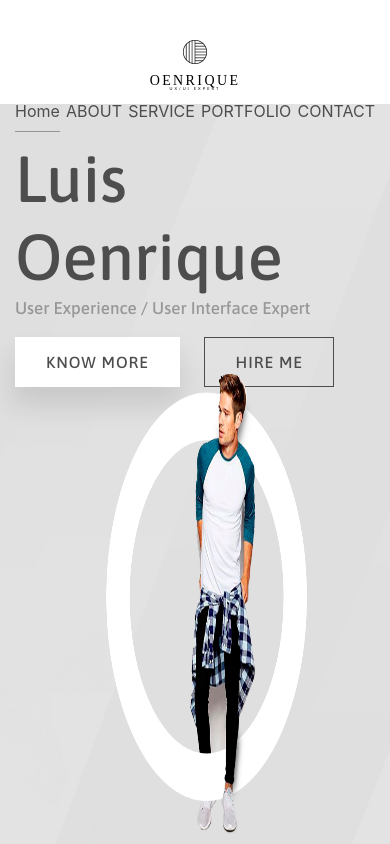
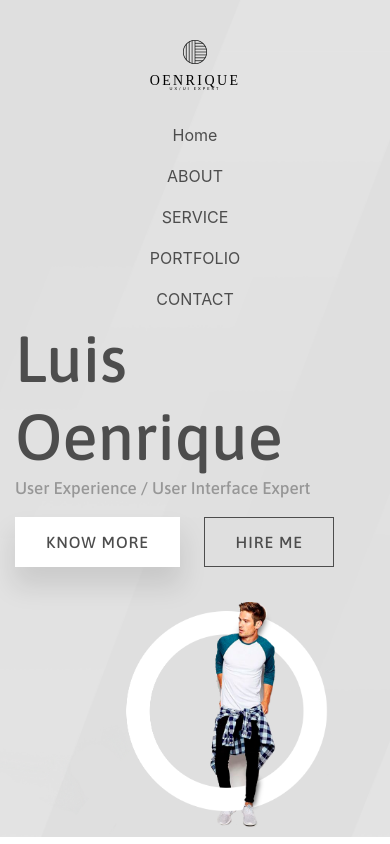
Before and after one commit to JudgementHC/Luis-Oenrique, a plain HTML site: page index.html in a window 390 px wide. Shown: the top 844 px of the page. Drawn offline with Linux system fonts and the light colour scheme; files whose address does not match are found by name.

Commit message:
Mobile adaptive has started Added new color in _colors.sass Header section has changed to adaptive

```diff
--- a/css/main.css
+++ b/css/main.css
@@ -251,11 +251,19 @@ body {
 .header {
   margin-bottom: 6.8125rem;
   background: url("../img/header/bg_element_.png") 70% 100% no-repeat;
+  background-color: #DFDFDF;
 }
 
-.header-nav {
-  height: 0;
-  margin-bottom: 6.25rem;
+@media (max-width: 768px) {
+  .header {
+    background-size: cover;
+  }
+}
+
+@media (max-width: 768px) {
+  .header-nav {
+    height: 50%;
+  }
 }
 
 .header a {
@@ -307,6 +315,13 @@ body {
   background-color: rgba(77,77,77,0.5);
 }
 
+@media (max-width: 768px) {
+  .header .active_link::after {
+    -webkit-transform: scale(0);
+    transform: scale(0);
+  }
+}
+
 .header-link {
   margin-bottom: 10.9375rem;
 }
@@ -351,8 +366,20 @@ body {
 .header-menu_img img {
   width: 100%;
   height: 30rem;
-  -webkit-transform: translateX(-60px);
-  transform: translateX(-60px);
+  -webkit-transform: translateX(-3.75rem);
+  transform: translateX(-3.75rem);
+}
+
+@media (max-width: 768px) {
+  .header-menu_img img {
+    height: 100%;
+    -webkit-transform: translateX(-2.5rem);
+    transform: translateX(-2.5rem);
+  }
+}
+
+.header-menu_txt {
+  margin-bottom: 3rem;
 }
 .my-skills {
   padding-bottom: 7.9375rem;
--- a/index.html
+++ b/index.html
@@ -35,7 +35,7 @@
 			<div class="container">
 				<div class="header-nav">
 					<div class="row justify-content-between">
-						<div class="col-md-2 text-center">
+						<div class="col-md-2 text-center mb-3">
 							<a href="#">
 								<div class="link">
 									<img src="img/header/Vector_Smart_Object.png" alt="header logo">
@@ -45,21 +45,21 @@
 							</a>
 						</div>
 						<!-- /.col-md-4 -->
-						<div class="col-md-5 d-flex justify-content-between header-link">
-							<a class="active_link" href="#">Home</a>
-							<a href="#">ABOUT</a>
-							<a href="#">SERVICE</a>
-							<a href="#">PORTFOLIO</a>
-							<a href="#">CONTACT</a>
+						<div class="col-md-5 d-md-flex justify-content-md-between mb-0 text-center header-link">
+							<a class="nav-link active_link" href="#">Home</a>
+							<a class="nav-link" href="#">ABOUT</a>
+							<a class="nav-link" href="#">SERVICE</a>
+							<a class="nav-link" href="#">PORTFOLIO</a>
+							<a class="nav-link" href="#">CONTACT</a>
 						</div>
-						<!-- /.col-md-8 -->
+						<!-- /.col-md-5 -->
 					</div>
 					<!-- /.row -->
 				</div>
 				<!-- /.header-nav -->
 
 				<div class="header-menu">
-					<div class="row align-items-center">
+					<div class="row align-items-md-center">
 						<div class="col-md-5">
 							<div class="header-menu_txt">
 								<h1>Luis Oenrique</h1>
--- a/sass/_colors.sass
+++ b/sass/_colors.sass
@@ -1,6 +1,9 @@
+$lightGray: #f6f6f6
+$bg-gray: #DFDFDF
 $gray: #4d4d4d
 $darkGray: #212121
+
 $white: #ffffff
-$lightGray: #f6f6f6
 $black: #000000
+
 $lightBlue: #0084b4
--- a/sass/header.sass
+++ b/sass/header.sass
@@ -3,9 +3,14 @@
 .header
 	margin-bottom: 6.8125rem
 	background: url("../img/header/bg_element_.png") 70% 100% no-repeat
+	background-color: $bg-gray
+	@media(max-width: 768px)
+		background-size: cover
 	&-nav
-		height: 0
-		margin-bottom: 6.25rem
+		// height: 0
+		// margin-bottom: 6.25rem
+		@media(max-width: 768px)
+			height: 50%
 	a
 		text-decoration: none
 		&:focus
@@ -46,6 +51,8 @@
 			height: 0.0625rem
 			transform: translateY(8px) scale(1)
 			background-color: rgba($gray, 0.5)
+			@media(max-width: 768px)
+				transform: scale(0)
 	&-link
 		margin-bottom: 10.9375rem
 		a
@@ -81,4 +88,9 @@
 			img
 				width: 100%
 				height: 30rem
-				transform: translateX(-60px)
+				transform: translateX(-3.75rem)
+				@media(max-width: 768px)
+					height: 100%
+					transform: translateX(-2.5rem)
+		&_txt
+			margin-bottom: 3rem
```
